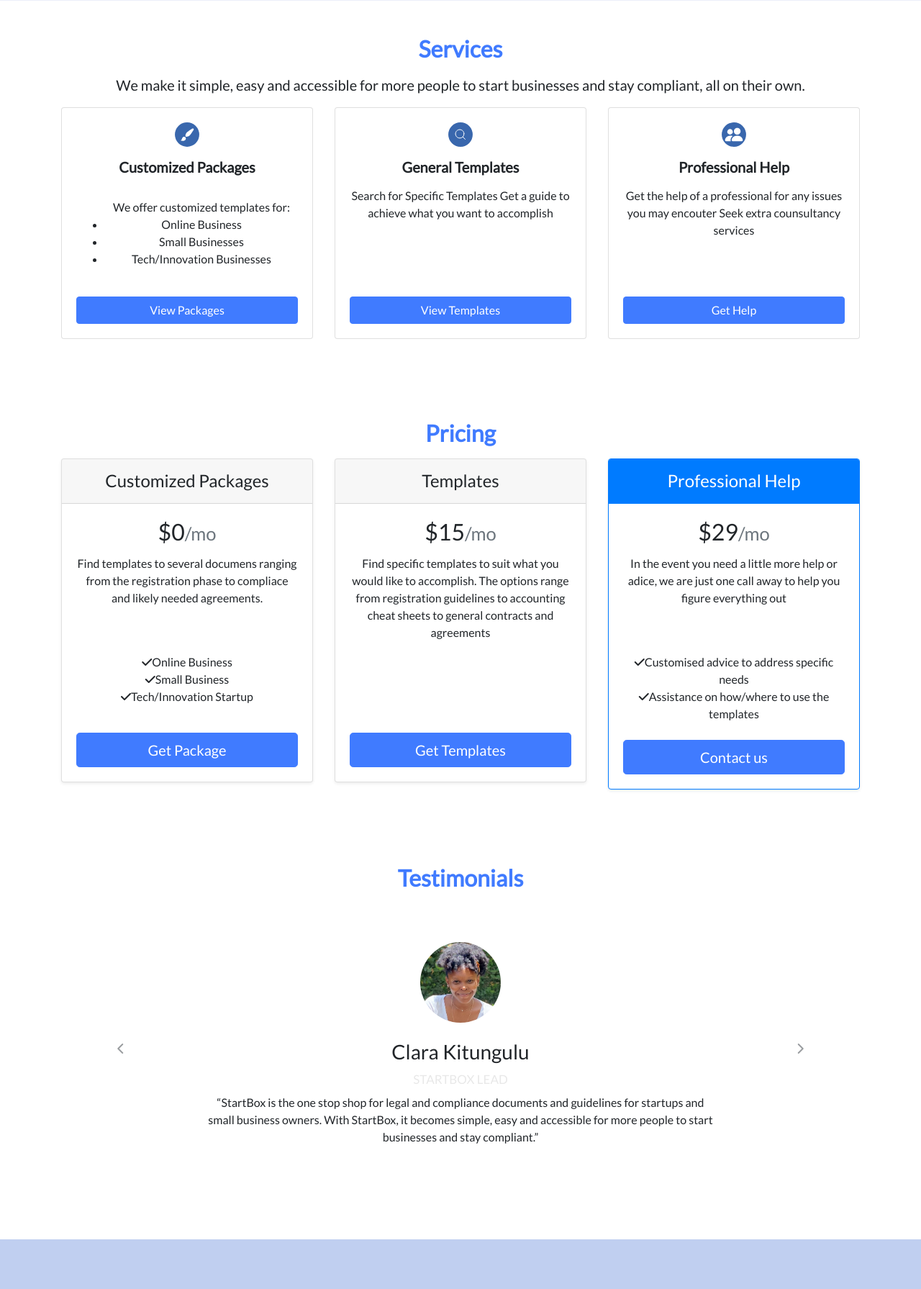
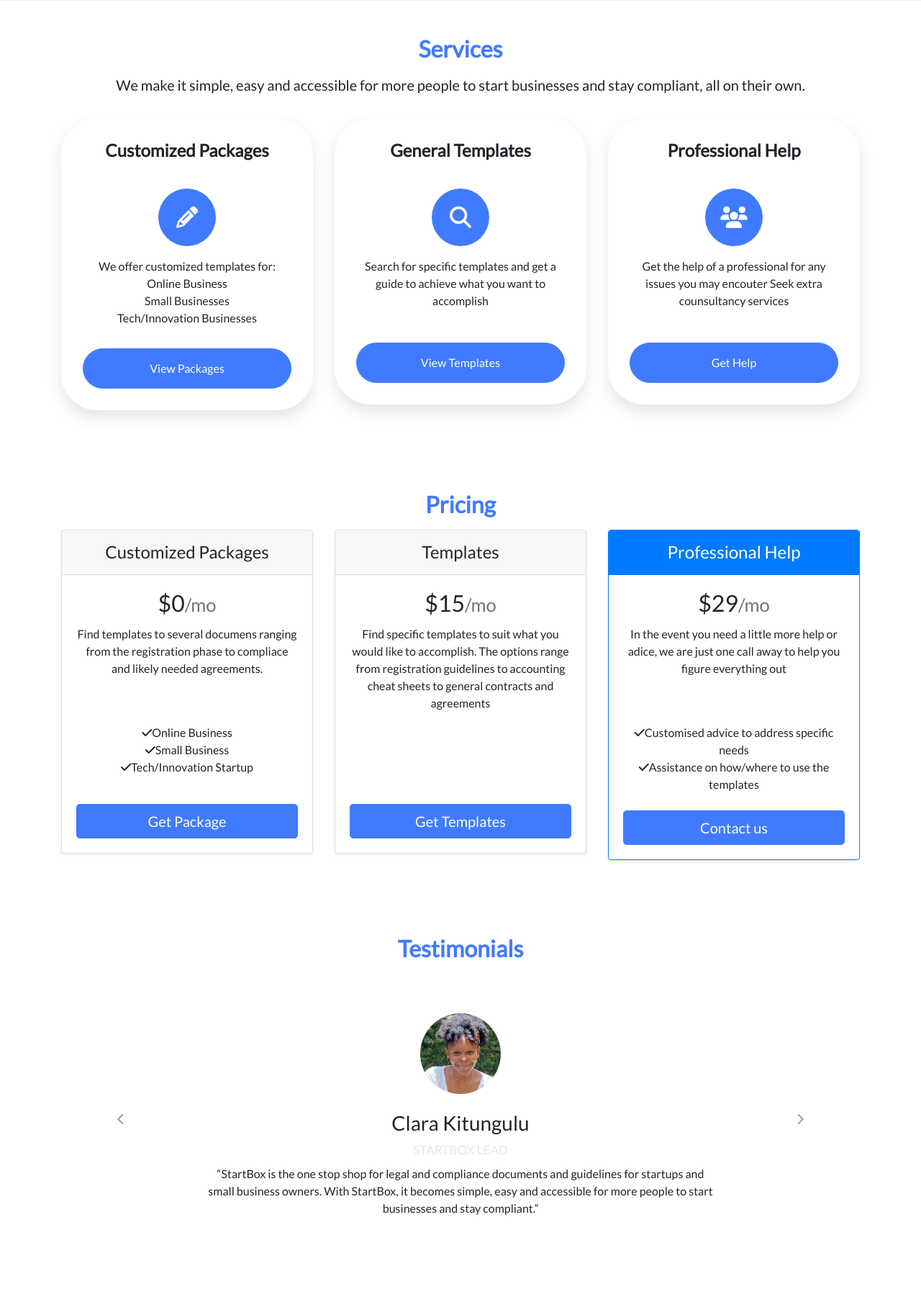
Before and after one commit to hellen17/StartBox, a Django app: page / in a window 1280 px wide. Shown: the part 1370-3161 px from the top of the page at 72% size. Run offline with Django 4.2, Linux system fonts and the light colour scheme; some libraries are stand-ins or nearby versions.

Commit message:
Edited service section design in the homepage

```diff
--- a/StartBx/StartBx/settings.py
+++ b/StartBx/StartBx/settings.py
@@ -23,7 +23,7 @@ BASE_DIR = Path(__file__).resolve().parent.parent
 SECRET_KEY = 'django-insecure-lvqz#lt2q#^m92o1=&_bpqx_ogzi0ru*jni26(f4m8+zddvo6u'
 
 # SECURITY WARNING: don't run with debug turned on in production!
-DEBUG = False
+DEBUG = True
 
 ALLOWED_HOSTS = []
 
--- /dev/null
+++ b/StartBx/static/css/pricingtable.css
@@ -0,0 +1,53 @@
+.price-table {
+    border-radius: 50px;
+    text-align: center;
+    padding: 30px;
+    -webkit-transition: all 0.25s linear;
+    transition: all 0.25s linear;
+    -webkit-box-shadow: 0 10px 20px 0 rgb(61 82 96 / 15%);
+    box-shadow: 0 10px 20px 0 rgb(61 82 96 / 15%);
+
+}
+
+.price-table .price-text {
+    margin-bottom: 30px;
+
+}
+
+.price-table .price-value {
+    margin-top: 20px;
+    margin-bottom: 20px;
+}
+ul, ol {
+    list-style-type: none;
+    padding: 0;
+    margin: 0;
+}
+.price-table .price-footer {
+    margin-top: 30px;
+}
+.price-table .price-icon i {
+    display: inline-block;
+    height: 80px;
+    width: 80px;
+    text-align: center;
+    font-size: 30px;
+    line-height: 80px;
+    border-radius: 50%;
+    -webkit-transition: all 0.25s ease;
+    transition: all 0.25s ease;
+    background: var(--theme-color);
+    color: #fff;
+}
+
+.price-table .price-footer .price-block-btn {
+    display: block;
+    border-radius: 50px;
+    color: #fff;
+}
+
+
+.price-table:hover {
+    transform: translateY(-5px);
+    box-shadow: 0 23px 49px 0 rgb(61 82 96 / 15%);
+}
--- a/StartBx/templates/home.html
+++ b/StartBx/templates/home.html
@@ -2,19 +2,20 @@
 
 {% block content %}
 {% load static %}
+<link rel="stylesheet" href="{% static 'css/pricingtable.css' %}">
 <style>
 
     .navbar-nav > a{
         padding-left: 30px;
         padding-right:30px
     }
-    .card-services{
+  /**  .card-services{
         height:320px;
     }
     .card-services > img{
         height:80px;
         padding-bottom:1em;
-    }
+    }**/
     .card-body> img{
         height:50px;
         padding-bottom:1em;
@@ -33,6 +34,12 @@
         color: #fff;
         background-color: var(--theme-color)!important;
         border-color: var(--theme-color)!important;
+
+    }
+    .btn-large{
+        padding: 15px 30px;
+        display: block;
+        border-radius: 50px;
     }
 
     .card-pricing{
@@ -47,6 +54,9 @@
         .mobilenopadding{
             padding-top: unset!important;
             padding-left: unset!important;
+        }
+        .price-table{
+            margin-bottom:30px;
         }
     }
 
@@ -157,57 +167,80 @@
     <div class="container text-center">
         <h2 class="mb-3 font-weight-bold" style="color: var(--theme-color);">Services</h2>
         <p class="lead">We make it simple, easy and accessible for more people  to start businesses and stay compliant, all on their own.</p>
+<!-- New Pricing -->
+    <div class="row justify-content-center pt-3">
+        <div class="col-md-6 col-lg-4 price-table-resp">
+            <div class="price-table d-flex flex-column">
+                <div class="price-text">
+                    <h4> <strong>Customized Packages</strong></h4>
+                </div>
+                <div class="price-icon pb-3">
+                    <i class="fa fa-pencil" aria-hidden="true"></i>
 
-        <div class="row">
-            <div class="col-md-4">
-              <div class="card">
-                <div class="card-body card-services d-flex flex-column">
-                <img src="{% static 'img/customize.svg' %}">
-                  <h5 class="card-title mb-3"><strong>Customized Packages</strong></h5>
-                  <p class="card-text">
-                    <ul>We offer customized templates
-                    for:
+                </div>
+
+                <ul class="price-list">We offer customized templates for:
                     <li>Online Business</li>
                     <li>Small Businesses</li>
-                    <li>Tech/Innovation Businesses</li>
-                </ul></p>
+                    <li>Tech/Innovation Businesses </li>
 
-                  <a href="{% url 'frontend:packages' %}" class="mt-auto btn btn-primary">View Packages</a>
-                </div>
-              </div>
-            </div>
-            <div class="col-md-4">
-              <div class="card">
-                <div class="card-body card-services d-flex flex-column">
-                  <img src="{% static 'img/search.svg' %}">
-                  <h5 class="card-title mb-3"><strong>General Templates</strong></h5>
-                  <p class="card-text">Search for Specific Templates
-                    Get a guide to achieve what
-                    you want to accomplish
-                    </p>
-
-                  <a href="{% url 'frontend:templates' %}" class="mt-auto btn btn-primary">View Templates</a>
+                </ul>
+                <div class="price-footer">
+                    <a href="{% url 'frontend:packages' %}" class="mt-auto btn btn-primary btn-large">View Packages</a>
 
                 </div>
             </div>
         </div>
-            <div class="col-md-4">
-                <div class="card">
-                  <div class="card-body card-services d-flex flex-column">
-                    <img src="{% static 'img/people.svg' %}">
-                    <h5 class="card-title mb-3"><strong>Professional Help</strong></h5>
-                    <p class="card-text">Get the help of a professional
+        <div class="col-md-6 col-lg-4 price-table-resp">
+            <div class="price-table d-flex flex-column">
+                <div class="price-text">
+                    <h4><strong>General Templates</strong></h4>
+                </div>
+                <div class="price-icon pb-3">
+                    <i class="fa fa-search" aria-hidden="true"></i>
+
+                    <div class="price-icon-shape-wrap">
+                        <div class="price-icon-shape"></div>
+                        <div class="price-icon-shape"></div>
+                    </div>
+                </div>
+                <!-- <div class="price-value">
+                    <b>$49</b>
+                    <span>/Monthly</span>
+                </div> -->
+               <p> Search for specific templates and get a guide to achieve what you want to accomplish</p>
+                <div class="price-footer">
+                    <a href="{% url 'frontend:templates' %}" class="mt-auto btn btn-primary btn-large">View Templates</a>
+                </div>
+            </div>
+        </div>
+        <div class="col-md-6 col-lg-4 price-table-resp">
+            <div class="price-table d-flex flex-column">
+                <div class="price-text">
+                    <h4> <strong> Professional Help</strong></h4>
+                </div>
+                <div class="price-icon pb-3">
+                    <i class="fa fa-users" aria-hidden="true"></i>
+                    <div class="price-icon-shape-wrap">
+                        <div class="price-icon-shape"></div>
+                        <div class="price-icon-shape"></div>
+                    </div>
+                </div>
+
+                <p> Get the help of a professional
                     for any issues  you may encouter
                    Seek extra counsultancy services
                 </p>
 
-                    <a href="#" class="align-self-justify mt-auto btn btn-primary">Get Help</a>
 
+                <div class="price-footer">
+                    <a href="#" class="align-self-justify btn-large mt-auto btn btn-primary">Get Help</a>
                 </div>
             </div>
         </div>
     </div>
     </div>
+
 </section>
 
 <!-- End of Services -->
@@ -287,6 +320,9 @@
 </section>
 <!-- End of Pricing -->
 
+
+
+
 <!-- Testimonial -->
 <section>
 <div class="container">
```
Lines whose indentation alone changed are shown as unchanged.
